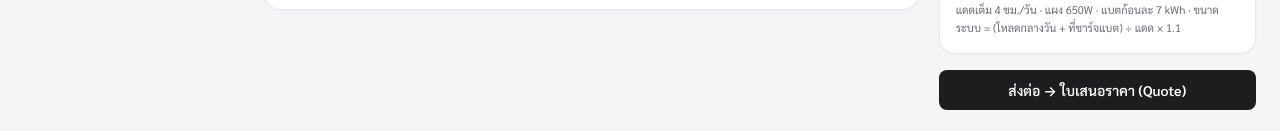
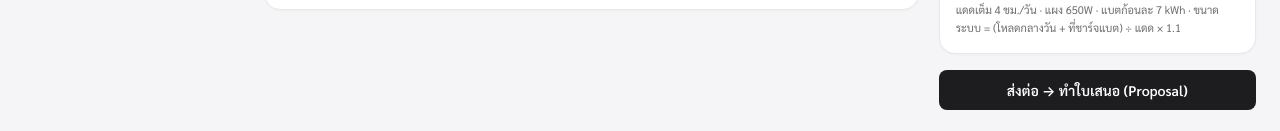
Before and after one commit to MORIZO168/mpower-app, a Next.js app in the folder mpower-app-source-v3/: page /prequalify in a window 1280 px wide. Shown: the part 934-1065 px from the top of the page. Built offline with nearby package versions, Linux system fonts and the light colour scheme.

Commit message:
Update page.js

```diff
--- a/mpower-app-source-v3/app/prequalify/page.js
+++ b/mpower-app-source-v3/app/prequalify/page.js
@@ -236,7 +236,7 @@ export default function PreQualifyPage() {
             แดดเต็ม {SUN_HOURS} ชม./วัน · แผง {PANEL_W}W · แบตก้อนละ {BATT_UNIT} kWh · ขนาดระบบ = (โหลดกลางวัน + ที่ชาร์จแบต) ÷ แดด × 1.1
           </div>
 
-          <button className="w-full bg-[#1d1d1f] text-white rounded-lg px-6 py-2.5 text-sm font-semibold">ส่งต่อ → ใบเสนอราคา (Quote)</button>
+          <button onClick={() => { try { localStorage.setItem("mpower_lp", JSON.stringify({ rows })); } catch (e) {} window.location.href = "/proposal"; }} className="w-full bg-[#1d1d1f] text-white rounded-lg px-6 py-2.5 text-sm font-semibold">ส่งต่อ → ทำใบเสนอ (Proposal)</button>
         </div>
       </div>
     </div>
```
